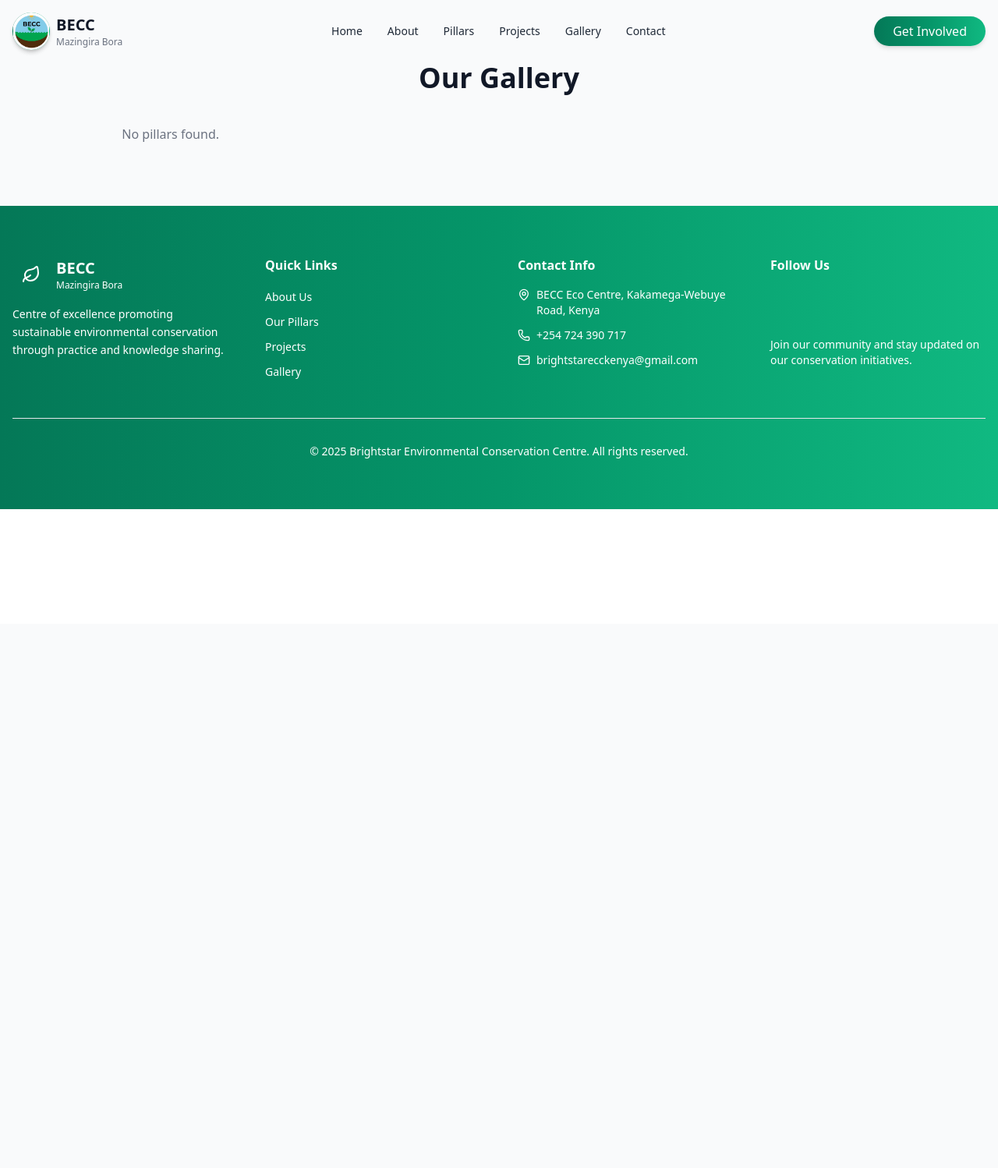
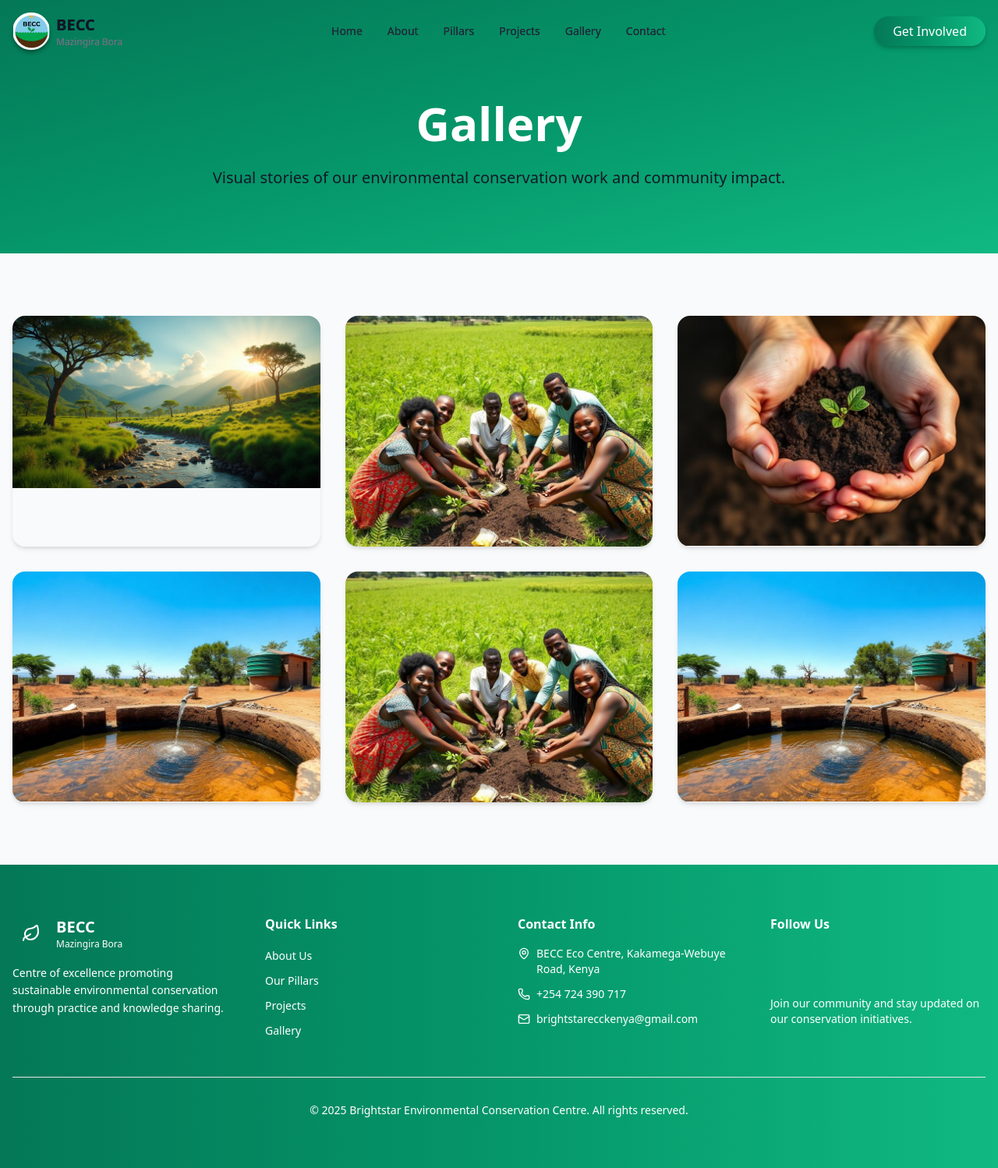
Before and after one commit to jose-oyuko/becc, a Django app: page /gallery/ in a window 1280 px wide. Shown: the whole page at 78% size. Before the commit the page ends 653 px from the top, so only its background shows below. Run offline with Django 5.2, Linux system fonts and the light colour scheme.

Commit message:
add gallery page

```diff
--- /dev/null
+++ b/core/templates/public/gallery.html
@@ -0,0 +1,51 @@
+{% extends "public/base_public.html" %}
+{% load static %}
+
+{% block title %}Gallery | BECC{% endblock %}
+
+{% block content %}
+  {% include "public/includes/_navbar.html" %}
+
+  <!-- Hero Section -->
+  <section class="pt-32 pb-20 bg-gradient-to-br from-green-700 via-green-600 to-green-500">
+    <div class="container mx-auto px-4">
+      <div class="max-w-4xl mx-auto text-center animate-fade-in">
+        <h1 class="text-5xl md:text-6xl font-bold text-white mb-6">Gallery</h1>
+        <p class="text-xl text-white/90 leading-relaxed">
+          Visual stories of our environmental conservation work and community impact.
+        </p>
+      </div>
+    </div>
+  </section>
+
+  <!-- Gallery Section -->
+  <section class="py-20 bg-gray-50">
+    <div class="container mx-auto px-4">
+      <div class="max-w-7xl mx-auto">
+        <div class="grid md:grid-cols-2 lg:grid-cols-3 gap-8">
+          {% for image in gallery_images %}
+          <div class="group relative overflow-hidden rounded-2xl shadow-md hover:shadow-lg transition-all duration-300 animate-scale-in" style="animation-delay: {{ forloop.counter0|add:'50' }}ms;">
+            <div class="aspect-[4/3] overflow-hidden">
+              <img
+                src="{% static image.src %}"
+                alt="{{ image.title }}"
+                class="w-full h-full object-cover group-hover:scale-110 transition-transform duration-500"
+              />
+            </div>
+            <div class="absolute inset-0 bg-gradient-to-t from-black/90 via-black/50 to-transparent opacity-0 group-hover:opacity-100 transition-opacity duration-300">
+              <div class="absolute bottom-0 left-0 right-0 p-6">
+                <span class="inline-block bg-green-700 text-white px-3 py-1 rounded-full text-xs font-medium mb-2">
+                  {{ image.category }}
+                </span>
+                <h3 class="text-xl font-bold text-white">{{ image.title }}</h3>
+              </div>
+            </div>
+          </div>
+          {% endfor %}
+        </div>
+      </div>
+    </div>
+  </section>
+
+
+{% endblock %}
--- a/core/templates/public/includes/_navbar.html
+++ b/core/templates/public/includes/_navbar.html
@@ -34,7 +34,7 @@
         <a href="{% url 'about' %}" class="text-sm font-medium text-gray-800 hover:text-green-700 transition-colors">About</a>
         <a href="#" class="text-sm font-medium text-gray-800 hover:text-green-700 transition-colors">Pillars</a>
         <a href="#" class="text-sm font-medium text-gray-800 hover:text-green-700 transition-colors">Projects</a>
-        <a href="#" class="text-sm font-medium text-gray-800 hover:text-green-700 transition-colors">Gallery</a>
+        <a href="{% url 'gallery' %}" class="text-sm font-medium text-gray-800 hover:text-green-700 transition-colors">Gallery</a>
         <a href="{% url 'contact' %}" class="text-sm font-medium text-gray-800 hover:text-green-700 transition-colors">Contact</a>
       </div>
 
--- a/core/urls.py
+++ b/core/urls.py
@@ -33,10 +33,11 @@ urlpatterns = [
     path("", views.home, name="home"),
     path("pillars/", views.pillars_page, name="pillars_page"),
     path("projects/", views.projects_page, name="projects_page"),
-    path("gallery/", views.gallery_page, name="gallery_page"),
+    # path("gallery/", views.gallery_page, name="gallery_page"),
     path("contact/", views.contact, name="contact"),
     path("about/", views.about, name="about"),
     path("contact/", views.contact, name="contact"),
+    path("gallery/", views.gallery, name="gallery"),
 
 
 
--- a/core/views.py
+++ b/core/views.py
@@ -9,6 +9,18 @@ from datetime import datetime
 from django.core.mail import send_mail
 from django.conf import settings
 from django.shortcuts import render
+
+def gallery(request):
+    gallery_images = [
+        {"src": "images/hero-landscape.jpg", "title": "African Landscape Conservation", "category": "Nature"},
+        {"src": "images/community-planting.jpg", "title": "Community Tree Planting", "category": "Community"},
+        {"src": "images/soil-seedling.jpg", "title": "Sustainable Agriculture", "category": "Agriculture"},
+        {"src": "images/water-conservation.jpg", "title": "Water Conservation Project", "category": "Water"},
+        {"src": "images/community-planting.jpg", "title": "Environmental Education", "category": "Education"},
+        {"src": "images/water-conservation.jpg", "title": "Spring Protection Initiative", "category": "Water"},
+    ]
+    return render(request, "public/gallery.html", {"gallery_images": gallery_images})
+
 
 def contact(request):
     if request.method == "POST":
```
